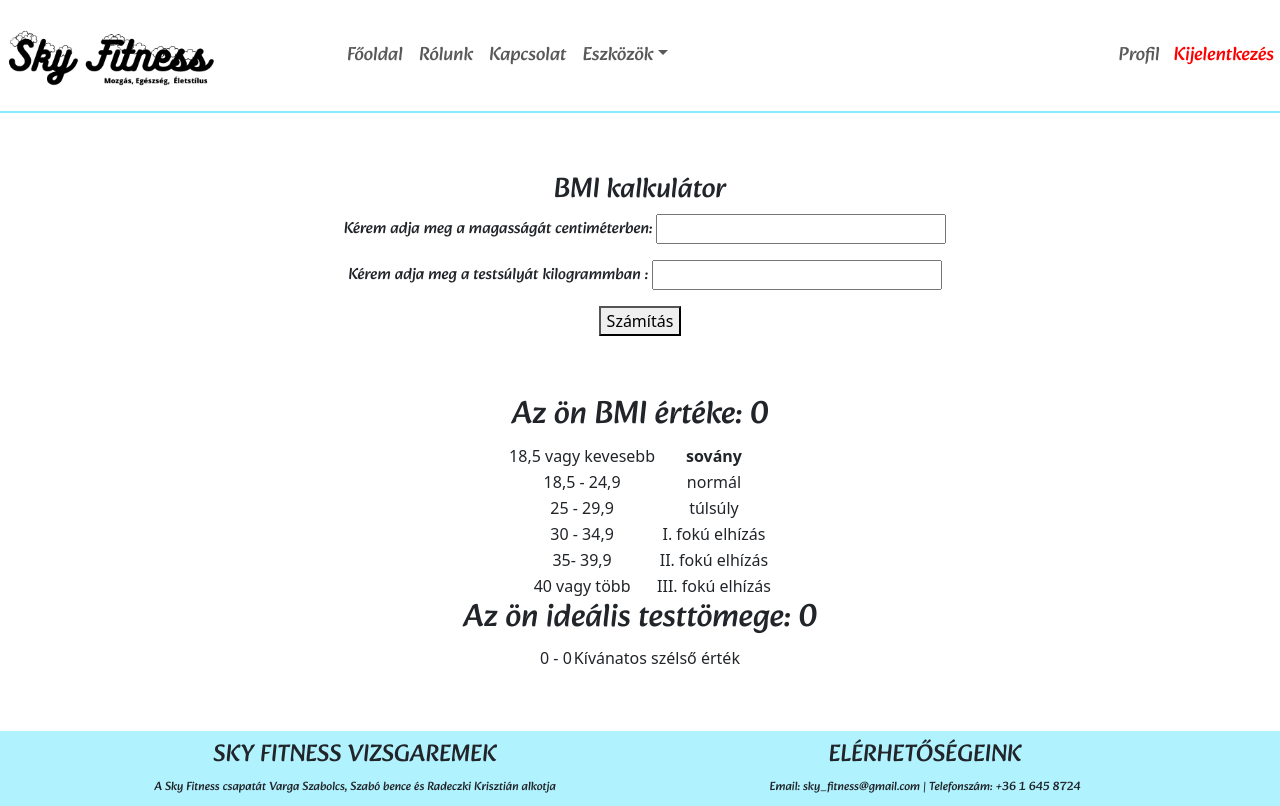
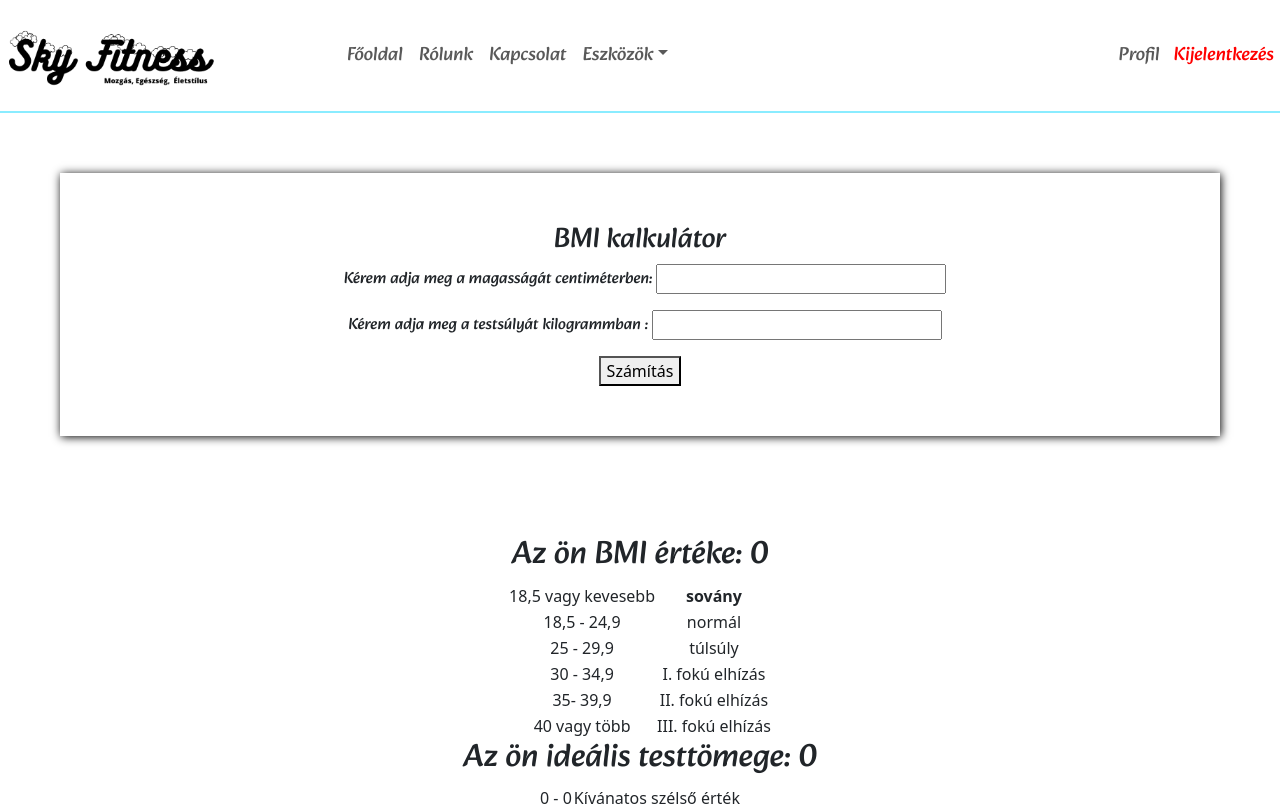
Before and after one commit to rkisztian/vizsgaremek-frontend, a React (Create React App) app: page /bmi in a window 1280 px wide. Shown: the top 806 px of the page. Built offline with nearby package versions, Linux system fonts and the light colour scheme; the HTML template or start-up script is replaced by a standard one.

Commit message:
Változtatások és dokumentáció

```diff
--- a/src/App.css
+++ b/src/App.css
@@ -96,6 +96,11 @@ p{
   margin: 60px;
 }
 
+.BMIPage form{
+  box-shadow: 1px 1px 9px black;
+  padding: 50px;
+}
+
 .BMIPage input {
   padding-right: 10px;
 }
@@ -107,6 +112,12 @@ p{
 table.center {
   margin-left: auto;
   margin-right: auto;
+
+}
+
+.BMIinput{
+  text-align: center;
+  margin: 100px;
 }
 
 
@@ -230,8 +241,3 @@ table.center {
   font-size: 18px;
   text-align:left;
 }
-
-.gyakorlatok .col-4{
-
-
-}
--- a/src/Pages/BMIcalculator.tsx
+++ b/src/Pages/BMIcalculator.tsx
@@ -13,6 +13,9 @@ interface State{
     idealisMaxTomeg: number;
 }
 
+/**
+ * Egy teljesen egyszerű BMI kalkulátor
+ */
 export default class BMIcalculator extends Component<{}, State> {
 
     constructor(props: {}) {
@@ -40,6 +43,10 @@ export default class BMIcalculator extends Component<{}, State> {
         })
     }
 
+    /**
+     *
+     * Ez számítja ki a BMI-t a megadott suly és magasság alapján
+     */
     BMISzamitas = (e: FormEvent) => {
         e.preventDefault()
         this.setState({
@@ -68,7 +75,8 @@ export default class BMIcalculator extends Component<{}, State> {
                 <button onClick={this.BMISzamitas}>Számítás</button>
                 </form>
             </section>
-            <section className="BMIPage">
+
+            <section className="BMIinput">
             <h2 id="eredmeny">Az ön BMI értéke: {this.state.BMIertek}</h2>
       <table className="center">
           <tr className={this.state.BMIertek < 18.5 ? 'kiemelt' : ''}>
```
